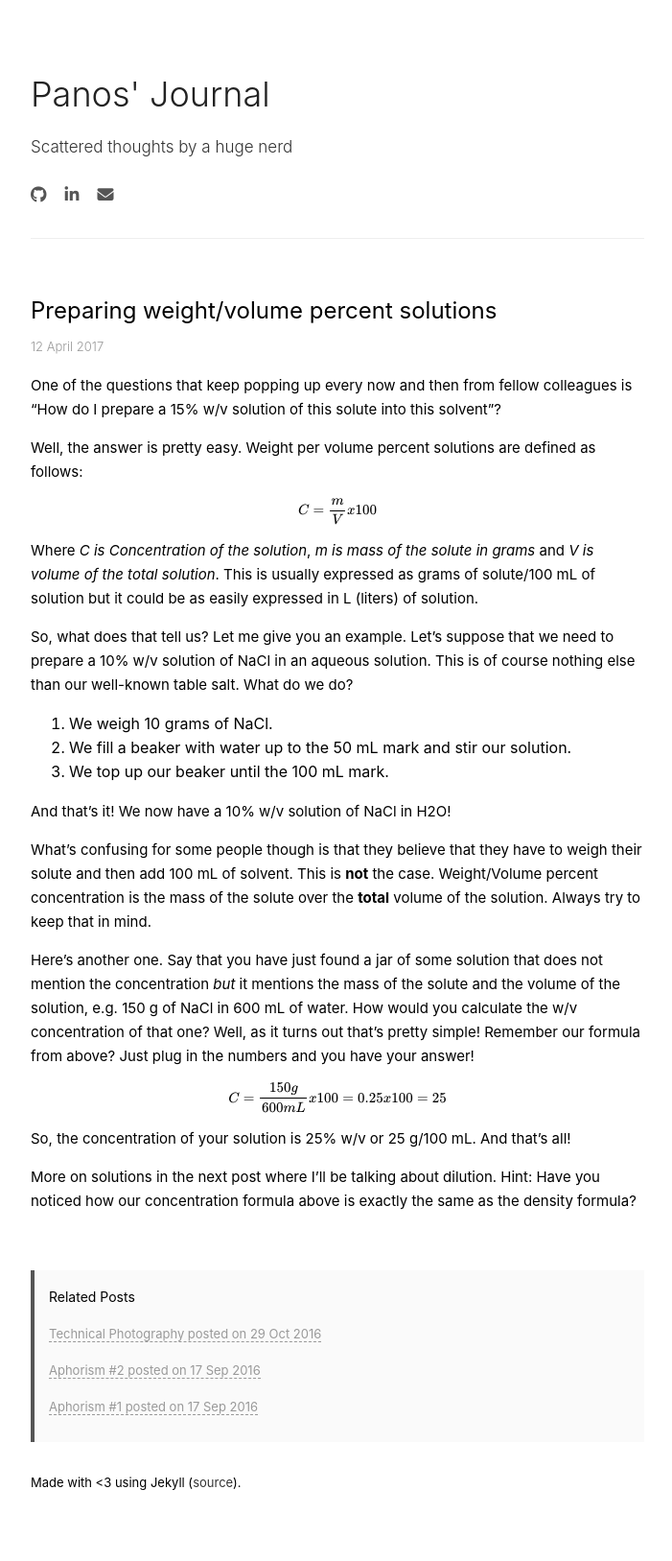
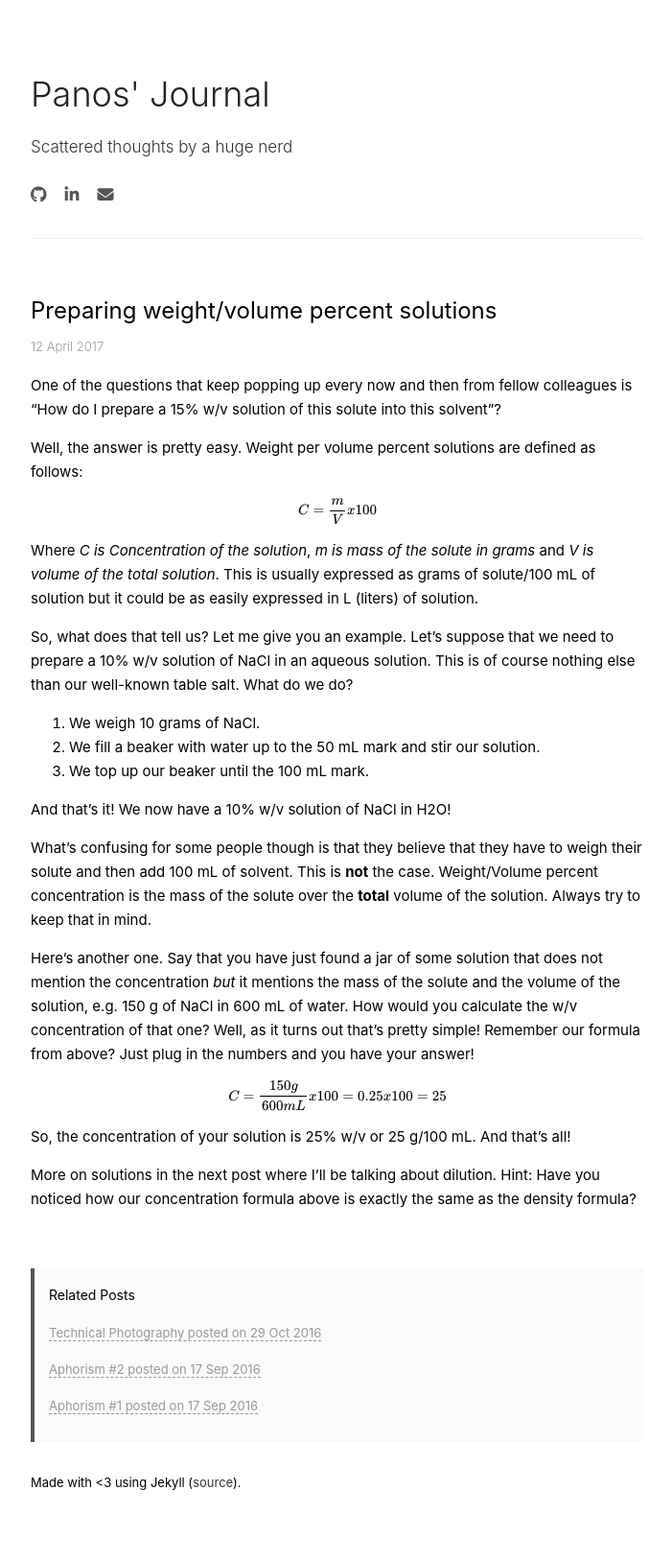
Before and after one commit to pgalatis/pgalatis.github.io, a Jekyll site: the page built from _posts/2017-04-12-preparing_weight_volume_percent_solutions.md, in a window 1280 px wide. Shown: the whole page at 96% size, without its empty margins (288-989 px from the left). Built offline with Jekyll 4.4.1, drawn with Linux system fonts in a browser that asks for light colours; nearby versions of some CDN libraries; formulas are drawn with MathJax 3.

Commit message:
Update style.css

```diff
--- a/css/style.css
+++ b/css/style.css
@@ -120,7 +120,7 @@ header.top:after {
     background-color: #eee;
 }
 
-.post p {
+.post p, ul, ol {
     font-weight: 400;
     font-size: 15px;
 }
```
